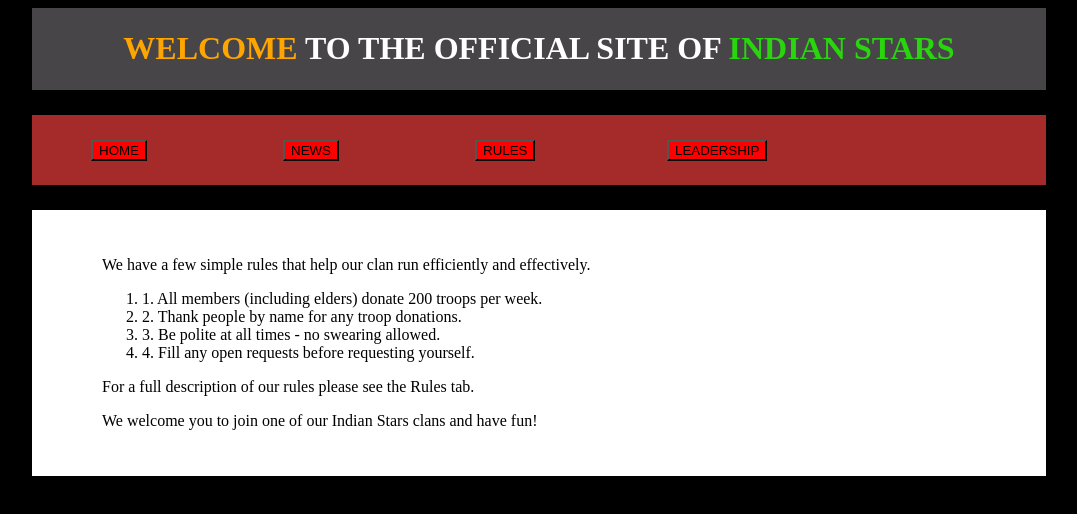
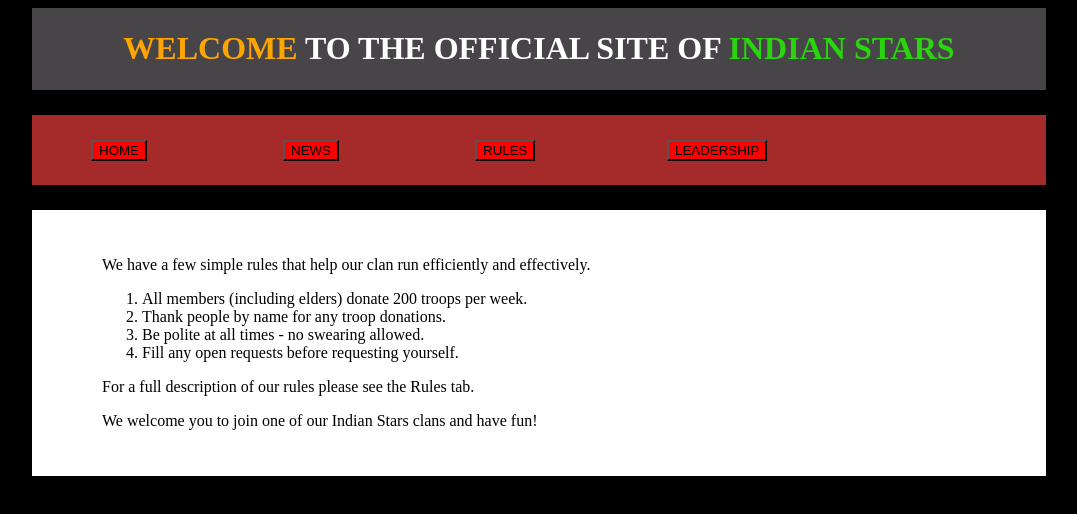
Before and after one commit to indianstars/indianstars.github.io, a plain HTML site: page index.html in a window 1280 px wide. Shown: the whole page, without its empty margins (101-1178 px from the left). Drawn offline with Linux system fonts and the light colour scheme.

Commit message:
removed extra 1,2,3,4 from the lists

```diff
--- a/index.html
+++ b/index.html
@@ -20,10 +20,10 @@
 <div id="matter">
 <p>We have a few simple rules that help our clan run efficiently and effectively.</p>
 <ol>
-<li>1.	All members (including elders) donate 200 troops per week.</li>
-<li>2.	Thank people by name for any troop donations.</li>
-<li>3.	Be polite at all times - no swearing allowed.</li>
-<li>4.	Fill any open requests before requesting yourself.</li>
+<li>	All members (including elders) donate 200 troops per week.</li>
+<li>	Thank people by name for any troop donations.</li>
+<li>	Be polite at all times - no swearing allowed.</li>
+<li>	Fill any open requests before requesting yourself.</li>
 </ol>
 
 <p>For a full description of our rules please see the Rules tab.</p>
```
